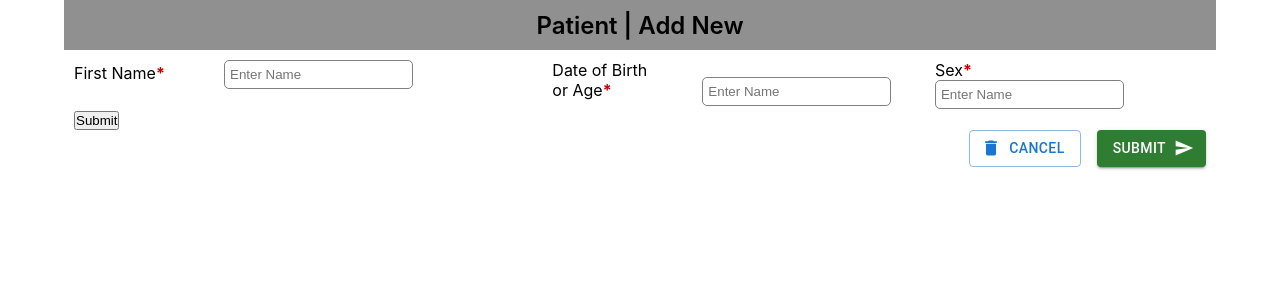
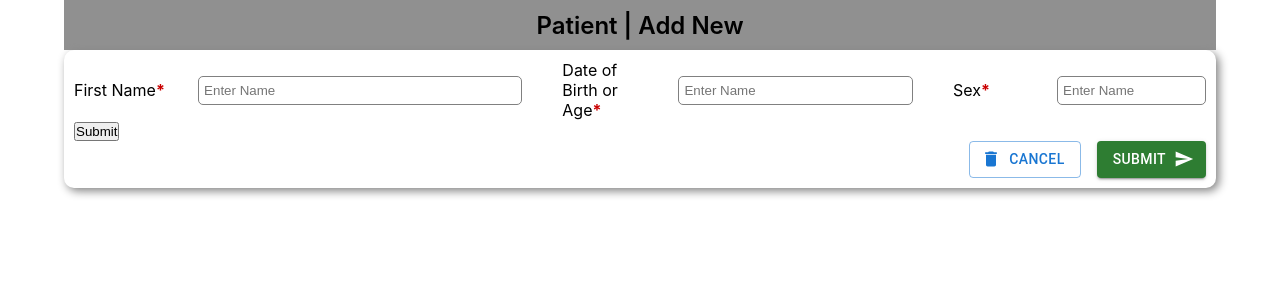
Before and after one commit to Shahrear-ahamed/add-new-patient, a React (Create React App) app: page / in a window 1280 px wide. Shown: the top 300 px of the page. Built offline with nearby package versions, Linux system fonts and the light colour scheme.

Commit message:
improve style

```diff
--- a/src/Components/PatientInfo.tsx
+++ b/src/Components/PatientInfo.tsx
@@ -32,20 +32,21 @@ const PatientInfo = () => {
                 }}
             >
                 <Form>
-                    <Box sx={{ flexGrow: 1 }}>
-                        <Grid container spacing={2}>
-                            <Grid item xs={5}>
+                    <Box sx={{ flexGrow: 1}}>
+                        <Grid container spacing={5}>
+                            <Grid display="flex" justifyContent="center" alignItems="center" item xs={5}>
                                 <label htmlFor="name" className="important-field">First Name</label>
-                                <Field id="name" name="name" placeholder="Enter Name" />
+                                <Field id="name"  name="name" placeholder="Enter Name" />
                             </Grid>
 
-                            <Grid item xs={4}>
+                            <Grid display="flex" justifyContent="center" alignItems="center" item xs={4}>
+                                {/*<Box sx={{ alignItems: 'flex-start' }}><Box/>*/}
                                     <label htmlFor="name" className="important-field">Date of Birth or Age</label>
                                     <Field id="name" name="name" placeholder="Enter Name" />
                             </Grid>
-                            <Grid item xs={3}>
+                            <Grid display="flex" justifyContent="center" alignItems="center" item xs={3}>
                                     <label htmlFor="name" className="important-field">Sex</label>
-                                    <Field id="name" name="name" placeholder="Enter Name" />
+                                    <Field id="name"  name="name" placeholder="Enter Name" />
                             </Grid>
                         </Grid>
                     </Box>
--- a/src/global.css
+++ b/src/global.css
@@ -5,6 +5,8 @@
 }
 .details-div{
     padding: 10px;
+    border-radius: 10px;
+    box-shadow: 3px 3px 10px gray;
 }
 .header-title-div{
     height: 50px;
@@ -19,7 +21,7 @@
 }
 
 .important-field{
-    margin-right: 40px;
+    margin-right: 25px;
 }
 .important-field:after{
     content: "*";
@@ -33,6 +35,7 @@ label{
 input{
     padding: 6px 5px;
     border-radius: 5px;
+    width: 80%;
     border: 1px solid gray;
 }
 input:focus{
```
